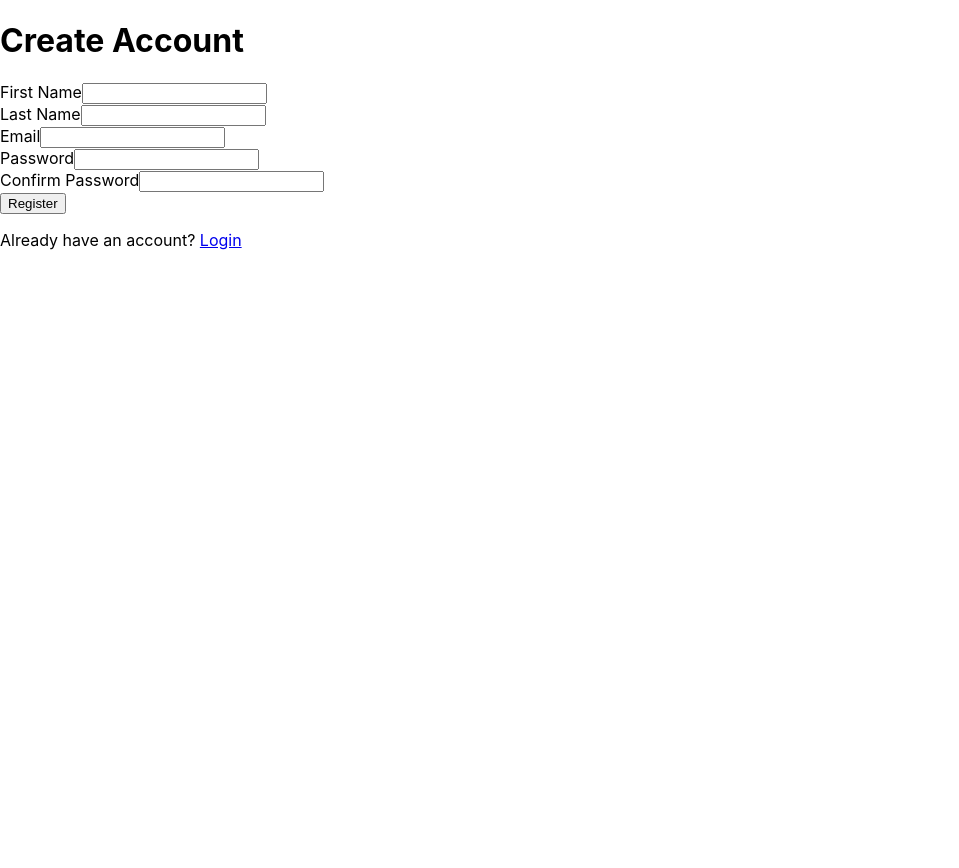
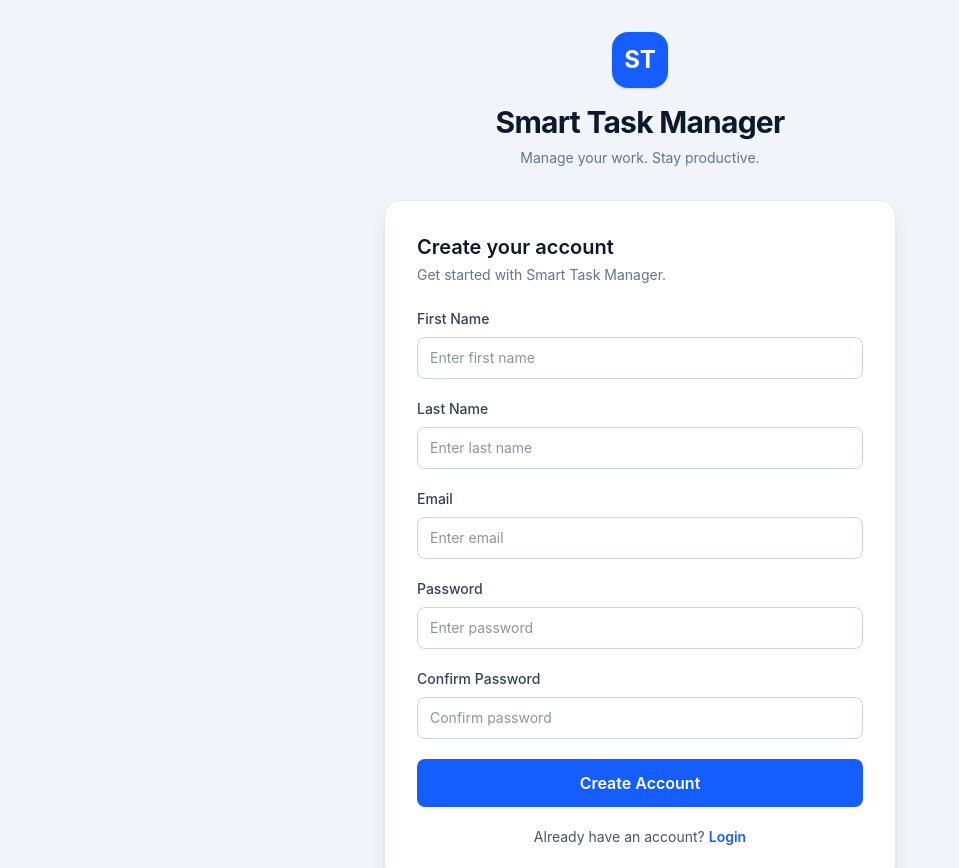
Before and after one commit to kaushar97/SmartTaskManagementFrontend, a React (Vite) app: page /register in a window 1280 px wide. Shown: the top 868 px of the page, without its empty margins (0-959 px from the left). Before the commit the page ends 800 px from the top, so only its background shows below. Built offline with nearby package versions, Linux system fonts and the light colour scheme; no server answers.

Commit message:
Styling and css done most features completed

```diff
--- a/package.json
+++ b/package.json
@@ -13,6 +13,7 @@
     "@hookform/resolvers": "^5.9.0",
     "@tailwindcss/vite": "^4.3.3",
     "axios": "^1.19.0",
+    "lucide-react": "^1.41.0",
     "react": "^19.2.8",
     "react-dom": "^19.2.8",
     "react-hook-form": "^7.85.0",
--- a/src/features/auth/components/RegisterForm.tsx
+++ b/src/features/auth/components/RegisterForm.tsx
@@ -1,4 +1,5 @@
 import { useForm } from "react-hook-form";
+import { Link } from "react-router-dom";
 import { zodResolver } from "@hookform/resolvers/zod";
 
 import { useRegister } from "../hooks/useRegister";
@@ -30,7 +31,6 @@ export default function RegisterForm({
         formState: { errors },
     } = useForm<RegisterFormData>({
         resolver: zodResolver(registerSchema),
-
         defaultValues: {
             firstName: "",
             lastName: "",
@@ -56,87 +56,173 @@ export default function RegisterForm({
         if (success) {
             onSuccess();
         }
+
     };
 
     return (
-        <form onSubmit={handleSubmit(onSubmit)}>
+
+        <form
+            onSubmit={handleSubmit(onSubmit)}
+            className="space-y-5"
+        >
+
+            {/* First Name */}
 
             <div>
-                <label>First Name</label>
+
+                <label className="mb-2 block text-sm font-medium text-slate-700">
+                    First Name
+                </label>
 
                 <input
                     {...register("firstName")}
+                    placeholder="Enter first name"
+                    className="w-full rounded-lg border border-slate-300 px-3 py-2.5 text-sm outline-none transition focus:border-blue-500 focus:ring-2 focus:ring-blue-200"
                 />
 
                 {errors.firstName && (
-                    <p>{errors.firstName.message}</p>
+
+                    <p className="mt-1 text-sm text-red-600">
+                        {errors.firstName.message}
+                    </p>
+
                 )}
+
             </div>
 
+            {/* Last Name */}
+
             <div>
-                <label>Last Name</label>
+
+                <label className="mb-2 block text-sm font-medium text-slate-700">
+                    Last Name
+                </label>
 
                 <input
                     {...register("lastName")}
+                    placeholder="Enter last name"
+                    className="w-full rounded-lg border border-slate-300 px-3 py-2.5 text-sm outline-none transition focus:border-blue-500 focus:ring-2 focus:ring-blue-200"
                 />
 
                 {errors.lastName && (
-                    <p>{errors.lastName.message}</p>
+
+                    <p className="mt-1 text-sm text-red-600">
+                        {errors.lastName.message}
+                    </p>
+
                 )}
+
             </div>
 
+            {/* Email */}
+
             <div>
-                <label>Email</label>
+
+                <label className="mb-2 block text-sm font-medium text-slate-700">
+                    Email
+                </label>
 
                 <input
                     type="email"
                     {...register("username")}
+                    placeholder="Enter email"
+                    className="w-full rounded-lg border border-slate-300 px-3 py-2.5 text-sm outline-none transition focus:border-blue-500 focus:ring-2 focus:ring-blue-200"
                 />
 
                 {errors.username && (
-                    <p>{errors.username.message}</p>
+
+                    <p className="mt-1 text-sm text-red-600">
+                        {errors.username.message}
+                    </p>
+
                 )}
+
             </div>
 
+            {/* Password */}
+
             <div>
-                <label>Password</label>
+
+                <label className="mb-2 block text-sm font-medium text-slate-700">
+                    Password
+                </label>
 
                 <input
                     type="password"
                     {...register("password")}
+                    placeholder="Enter password"
+                    className="w-full rounded-lg border border-slate-300 px-3 py-2.5 text-sm outline-none transition focus:border-blue-500 focus:ring-2 focus:ring-blue-200"
                 />
 
                 {errors.password && (
-                    <p>{errors.password.message}</p>
+
+                    <p className="mt-1 text-sm text-red-600">
+                        {errors.password.message}
+                    </p>
+
                 )}
+
             </div>
 
+            {/* Confirm Password */}
+
             <div>
-                <label>Confirm Password</label>
+
+                <label className="mb-2 block text-sm font-medium text-slate-700">
+                    Confirm Password
+                </label>
 
                 <input
                     type="password"
                     {...register("confirmPassword")}
+                    placeholder="Confirm password"
+                    className="w-full rounded-lg border border-slate-300 px-3 py-2.5 text-sm outline-none transition focus:border-blue-500 focus:ring-2 focus:ring-blue-200"
                 />
 
                 {errors.confirmPassword && (
-                    <p>{errors.confirmPassword.message}</p>
+
+                    <p className="mt-1 text-sm text-red-600">
+                        {errors.confirmPassword.message}
+                    </p>
+
                 )}
+
             </div>
 
+            {/* API Error */}
+
             {error && (
-                <p>{error}</p>
+
+                <div className="rounded-lg border border-red-200 bg-red-50 p-3 text-sm text-red-700">
+                    {error}
+                </div>
+
             )}
+
+            {/* Submit */}
 
             <button
                 type="submit"
                 disabled={isLoading}
+                className="w-full rounded-lg bg-blue-600 px-4 py-3 font-semibold text-white transition hover:bg-blue-700 disabled:cursor-not-allowed disabled:opacity-60"
             >
                 {isLoading
                     ? "Creating account..."
-                    : "Register"}
+                    : "Create Account"}
             </button>
 
+            <p className="text-center text-sm text-slate-600">
+                Already have an account?{" "}
+                <Link
+                    to="/login"
+                    className="font-semibold text-blue-600 hover:text-blue-700 hover:underline"
+                >
+                    Login
+                </Link>
+            </p>
+
         </form>
+
     );
+
 }
--- a/src/features/auth/pages/LoginPage.tsx
+++ b/src/features/auth/pages/LoginPage.tsx
@@ -1,25 +1,31 @@
-import { Link, useNavigate } from "react-router-dom";
-
+import { useNavigate } from "react-router-dom";
 import LoginForm from "../components/LoginForm";
 
 export default function LoginPage() {
-  const navigate = useNavigate();
+    const navigate = useNavigate();
     return (
-        <div className="login-page">
-            <h1>Sign In</h1>
-
-            <p>
-                Welcome back! Please sign in to continue.
-            </p>
-
-            <LoginForm onSuccess={() => navigate("/dashboard")}/>
-
-            <p>
-                Don't have an account?{" "}
-                <Link to="/register">
-                    Register
-                </Link>
-            </p>
+        <div className="flex min-h-screen items-center justify-center bg-slate-100 px-4 py-8">
+            <div className="w-full max-w-md">
+                {/* Brand */}
+                <div className="mb-8 text-center">
+                    <div className="mx-auto mb-4 flex h-14 w-14 items-center justify-center rounded-2xl bg-blue-600 text-2xl font-bold text-white shadow-sm">
+                        ST
+                    </div>
+                    <h1 className="text-3xl font-bold tracking-tight text-slate-900"> Smart Task Manager </h1>
+                    <p className="mt-2 text-sm text-slate-500"> Manage your work. Stay productive. </p>
+                </div>
+                {/* Login Card */}
+                <div className="rounded-2xl border border-slate-200 bg-white p-6 shadow-lg sm:p-8">
+                    <div className="mb-6">
+                        <h2 className="text-xl font-semibold text-slate-900">
+                            Welcome back
+                        </h2>
+                        <p className="mt-1 text-sm text-slate-500"> Sign in to continue to your account. </p>
+                    </div>
+                    <LoginForm onSuccess={() => navigate("/dashboard")} />
+                </div>
+                <p className="mt-6 text-center text-xs text-slate-400"> Smart Task Manager </p>
+            </div>
         </div>
     );
 }
--- a/src/features/auth/pages/RegisterPage.tsx
+++ b/src/features/auth/pages/RegisterPage.tsx
@@ -9,19 +9,48 @@ export default function RegisterPage() {
         navigate("/login");
     };
 
-    return (
-        <div>
-            <h1>Create Account</h1>
+   return (
+        <div className="flex min-h-screen items-center justify-center bg-slate-100 px-4 py-8">
+            <div className="w-full max-w-lg">
 
-            <RegisterForm
-                onSuccess={handleRegisterSuccess}
-            />
-            <p>
-    Already have an account?{" "}
-    <Link to="/login">
-        Login
-    </Link>
-</p>
+                {/* Brand */}
+                <div className="mb-8 text-center">
+                    <div className="mx-auto mb-4 flex h-14 w-14 items-center justify-center rounded-2xl bg-blue-600 text-2xl font-bold text-white shadow-sm">
+                        ST
+                    </div>
+
+                    <h1 className="text-3xl font-bold tracking-tight text-slate-900">
+                        Smart Task Manager
+                    </h1>
+
+                    <p className="mt-2 text-sm text-slate-500">
+                        Manage your work. Stay productive.
+                    </p>
+                </div>
+
+                {/* Register Card */}
+                <div className="rounded-2xl border border-slate-200 bg-white p-6 shadow-lg sm:p-8">
+                    <div className="mb-6">
+                        <h2 className="text-xl font-semibold text-slate-900">
+                            Create your account
+                        </h2>
+
+                        <p className="mt-1 text-sm text-slate-500">
+                            Get started with Smart Task Manager.
+                        </p>
+                    </div>
+
+                    <RegisterForm
+                        onSuccess={handleRegisterSuccess}
+                    />
+
+
+                </div>
+
+                <p className="mt-6 text-center text-xs text-slate-400">
+                    Smart Task Manager
+                </p>
+            </div>
         </div>
     );
 }
--- /dev/null
+++ b/src/features/tasks/constants/taskColors.ts
@@ -0,0 +1,13 @@
+export const priorityColors: Record<string, string> = {
+    Urgent: "bg-red-100 text-red-700",
+    High: "bg-orange-100 text-orange-700",
+    Medium: "bg-yellow-100 text-yellow-700",
+    Low: "bg-green-100 text-green-700",
+};
+
+export const statusColors: Record<string, string> = {
+    Open: "bg-slate-100 text-slate-700",
+    InProgress: "bg-blue-100 text-blue-700",
+    OnHold: "bg-amber-100 text-amber-700",
+    Completed: "bg-green-100 text-green-700",
+};
--- a/src/index.css
+++ b/src/index.css
@@ -1,15 +1,13 @@
-* {
-  box-sizing: border-box;
-}
+@import "tailwindcss";
 
 html,
 body,
 #root {
-  margin: 0;
   min-height: 100%;
 }
 
 body {
+  @apply bg-slate-100 text-slate-800;
   font-family:
     Inter,
     system-ui,
@@ -18,3 +16,7 @@ body {
     "Segoe UI",
     sans-serif;
 }
+
+button {
+  @apply transition-colors duration-200;
+}
--- a/src/routes/AppRoutes.tsx
+++ b/src/routes/AppRoutes.tsx
@@ -50,7 +50,7 @@ const AppRoutes = () => {
 
         <Route path="/tasks/create"
           element={
-            <RoleRoute allowedRoles={["Writer"]}>
+            <RoleRoute allowedRoles={["Writer", "Reader"]}>
               <CreateTaskPage />
             </RoleRoute>
           }
```
Also changed, not shown: src/components/ui/Badge.tsx (added), src/components/ui/Button.tsx (added), src/components/ui/Card.tsx (added), src/components/ui/PageHeader.tsx (added), src/features/dashboard/pages/DashboardPage.tsx (indentation only), 1 other file (tests, documents, lock files or other folders).
